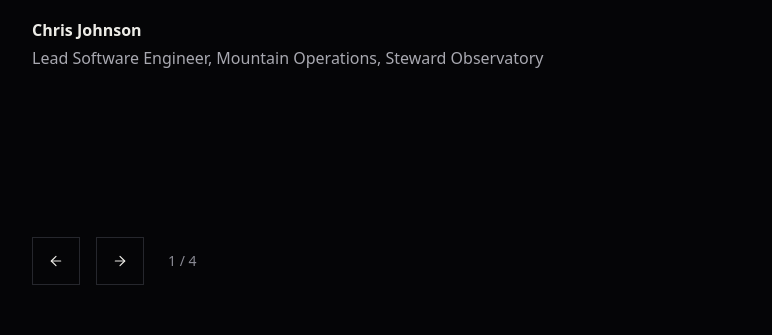
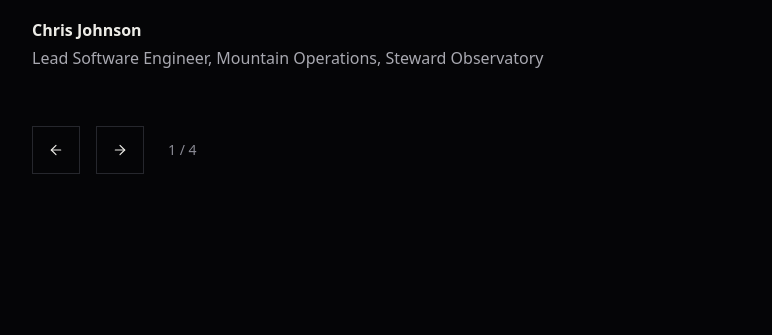
Before and after one commit to sidereal-software/sidereal-software.github.io, a React (Vite) app: page / in a window 1280 px wide. Shown: the part 8795-9130 px from the top of the page, without its empty margins (16-788 px from the left). Built offline with nearby package versions, Linux system fonts and the light colour scheme; a web font is replaced by a local one.

Commit message:
fix(site): seat testimonial controls under the attribution

```diff
--- a/src/components/sections/testimonials.tsx
+++ b/src/components/sections/testimonials.tsx
@@ -71,7 +71,7 @@ export function Testimonials() {
         <h2 id="testimonials-title" className="sr-only">
           Testimonials
         </h2>
-        <div className="grid">
+        <div className="grid grid-rows-[auto_auto_1fr] [--controls-h:6rem] md:[--controls-h:6.5rem]">
           {testimonials.map((testimonial, position) => (
             <animated.figure
               key={testimonial.name}
@@ -80,7 +80,7 @@ export function Testimonials() {
               className={
                 position === index
                   ? 'm-0 [grid-area:1/1]'
-                  : 'invisible m-0 [grid-area:1/1]'
+                  : 'invisible m-0 pb-(--controls-h) [grid-area:1/1/-1/2]'
               }>
               <blockquote className="font-display max-w-[24ch] indent-[-0.42em] text-[clamp(1.5rem,3.8vw,3.5rem)] leading-[1.14] font-normal tracking-[-0.02em] text-pretty sm:max-w-[28ch]">
                 &ldquo;{testimonial.quote}&rdquo;
@@ -93,8 +93,7 @@ export function Testimonials() {
               </figcaption>
             </animated.figure>
           ))}
-        </div>
-        <div className="mt-12 flex items-center gap-4 md:mt-14">
+          <div className="flex h-(--controls-h) items-center gap-4 pt-12 [grid-area:2/1] md:pt-14">
             <StepButton aria-label="Previous testimonial" onClick={() => step(-1)}>
               <ArrowLeft
                 aria-hidden
@@ -114,6 +113,7 @@ export function Testimonials() {
             </p>
           </div>
         </div>
+      </div>
     </section>
   )
 }
```
Also changed, not shown: 1 other file (tests, documents, lock files or other folders). Lines whose indentation alone changed are shown as unchanged.
